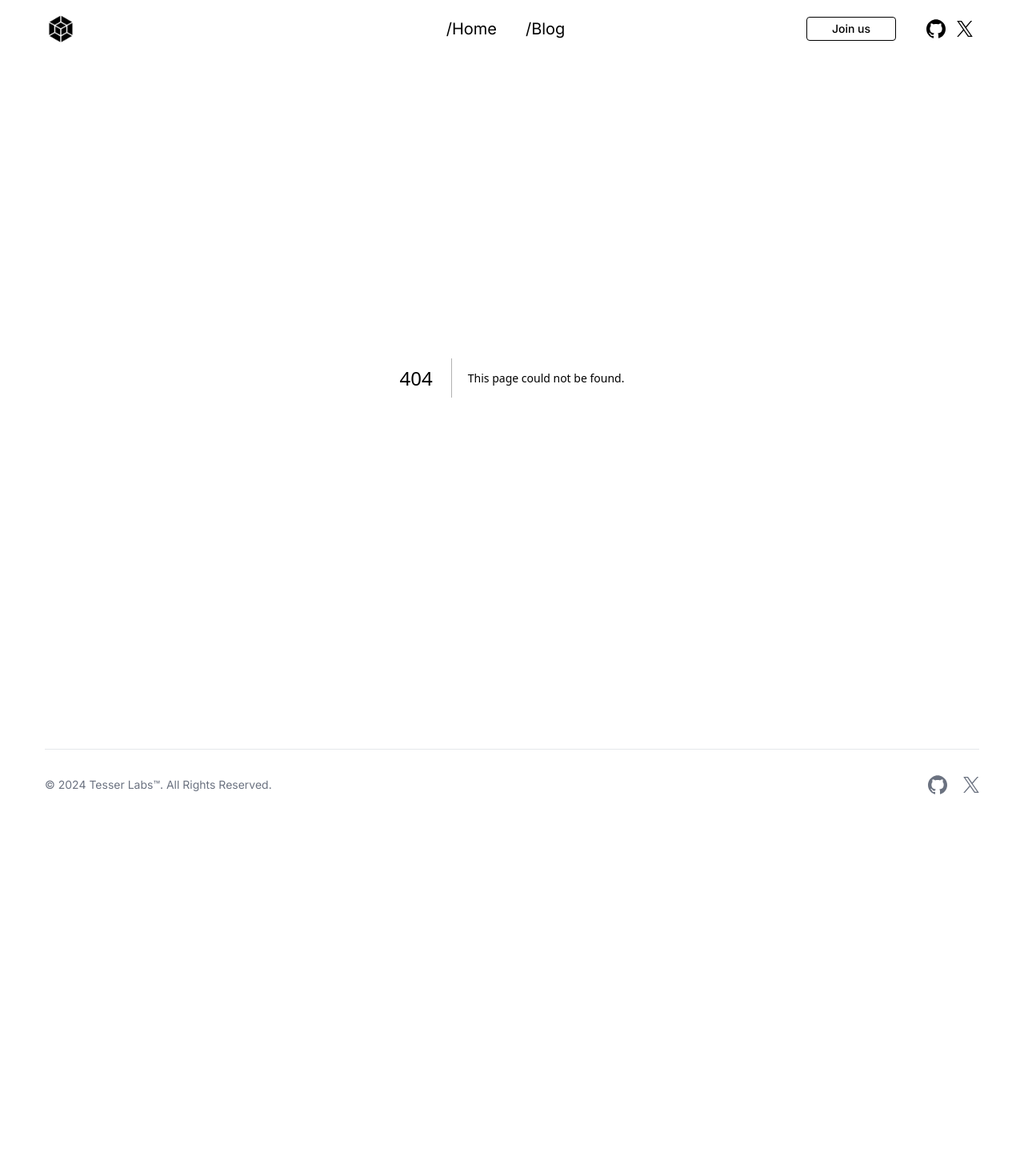
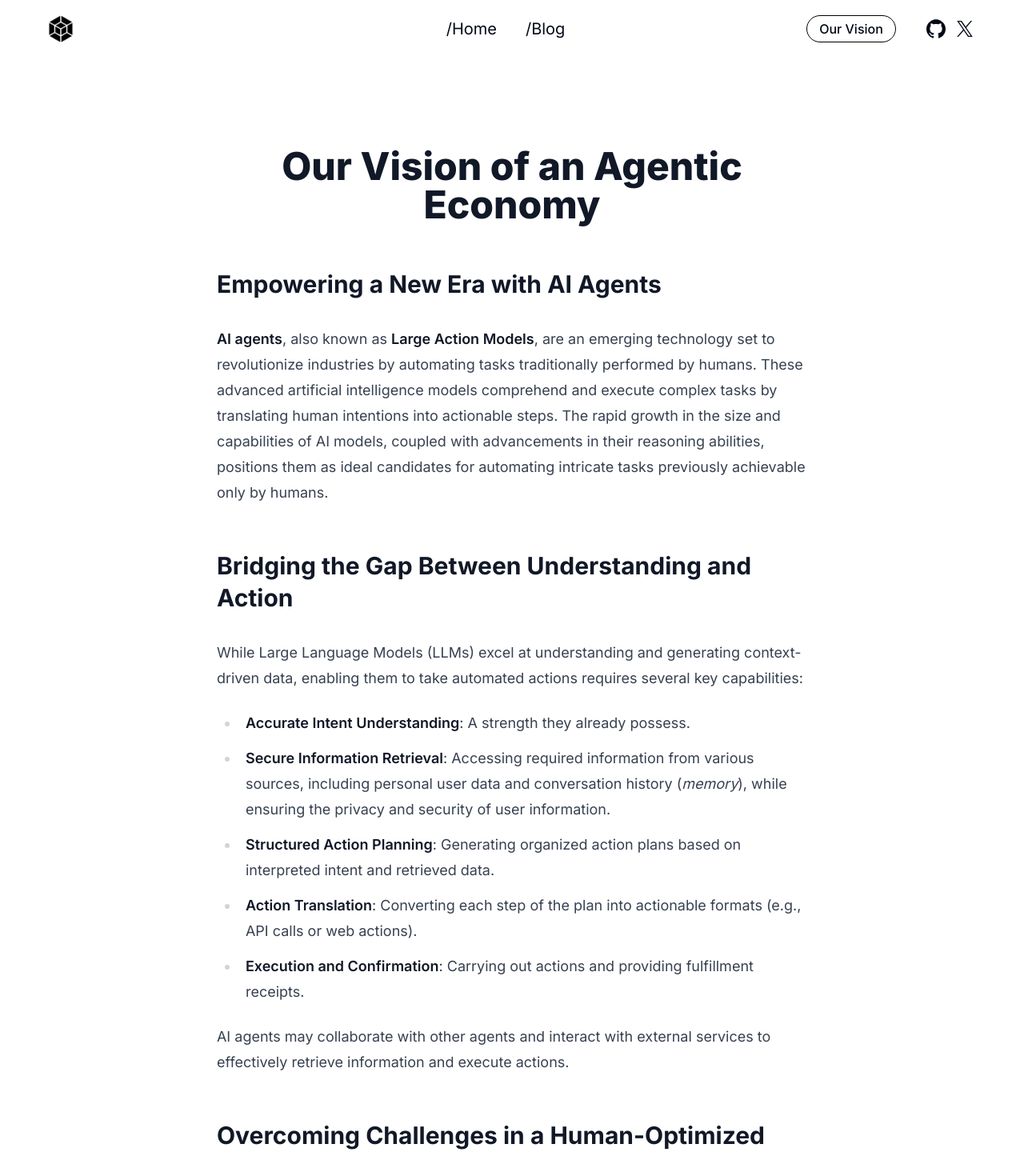
Before and after one commit to hamidra/Tesser-Website, a Next.js app: page /vision in a window 1280 px wide. Before the commit this address had no page. Shown: the top 1445 px of the page at 80% size. Before the commit the page ends 1025 px from the top, so only its background shows below. Built offline with nearby package versions, Linux system fonts and the light colour scheme.

Commit message:
Add vision doc

```diff
--- a/next.config.mjs
+++ b/next.config.mjs
@@ -1,5 +1,13 @@
+import nextMDX from '@next/mdx'
+
+const withMDX = nextMDX()
+
 /** @type {import('next').NextConfig} */
 const nextConfig = {
+  // Configure `pageExtensions` to include MDX files
+  pageExtensions: ['js', 'jsx', 'mdx', 'ts', 'tsx'],
+
+  // Optionally, add any other Next.js config below
   images: {
     remotePatterns: [
       {
@@ -13,4 +21,4 @@ const nextConfig = {
   },
 }
 
-export default nextConfig
+export default withMDX(nextConfig)
--- /dev/null
+++ b/src/app/vision/page.mdx
@@ -0,0 +1,65 @@
+<div className="p-4 mt-24">
+<article className="prose m-auto lg:prose-lg">
+<div className="text-center">
+# Our Vision of an Agentic Economy
+</div>
+
+## Empowering a New Era with AI Agents
+
+**AI agents**, also known as **Large Action Models**, are an emerging technology set to revolutionize industries by automating tasks traditionally performed by humans. These advanced artificial intelligence models comprehend and execute complex tasks by translating human intentions into actionable steps. The rapid growth in the size and capabilities of AI models, coupled with advancements in their reasoning abilities, positions them as ideal candidates for automating intricate tasks previously achievable only by humans.
+
+## Bridging the Gap Between Understanding and Action
+
+While Large Language Models (LLMs) excel at understanding and generating context-driven data, enabling them to take automated actions requires several key capabilities:
+
+- **Accurate Intent Understanding**: A strength they already possess.
+- **Secure Information Retrieval**: Accessing required information from various sources, including personal user data and conversation history (_memory_), while ensuring the privacy and security of user information.
+- **Structured Action Planning**: Generating organized action plans based on interpreted intent and retrieved data.
+- **Action Translation**: Converting each step of the plan into actionable formats (e.g., API calls or web actions).
+- **Execution and Confirmation**: Carrying out actions and providing fulfillment receipts.
+
+AI agents may collaborate with other agents and interact with external services to effectively retrieve information and execute actions.
+
+## Overcoming Challenges in a Human-Optimized Digital World
+
+A significant challenge in designing AI agents is that the internet and digital systems are optimized for human interactions. AI agents do not share the same limitations as humans and may find human-centric user experiences (UX) restrictive, potentially hindering their performance.
+
+For example, current authentication systems—using usernames, passwords, push notifications, or biometric factors—are tailored for humans who may struggle to remember complex authentication keys. These methods can be cumbersome for AI agents. In contrast, key-based authentication utilizing Public Key Infrastructure (PKI) signatures or other cryptographic algorithms is effortless for AI agents, which are not constrained by human memory limitations and can leverage computational efficiency.
+
+Similarly, traditional digital payment mechanisms like credit cards are designed for human usability. Digital-native payment systems based on advanced cryptographic digital wallets and blockchain technology offer more secure and efficient payment rails suitable for AI agents.
+
+## Establishing Identity and Memory for AI Agents
+
+As humans, we possess sovereign identities and control over our personal memories with full privacy. In contrast, the large deep neural network models (LLMs, diffusion models, etc.) that AI agents operate on are inherently stateless. Their outputs and reasoning depend on the context provided to them, which includes historical interactions (_memory_) and identity context necessary to perform tasks and reason on behalf of humans.
+
+To fully realize the potential of AI agents, they will require portable identities and memory contexts. This will enable them to switch between different models and interact seamlessly with other agents, ensuring continuity and coherence in their operations.
+
+## Problem
+
+While the current internet user experience (UX) is optimized for humans, AI agents are on the rise, and AI economies are emerging. To fully unlock their potential, we need AI-native solutions built from the ground up to empower AI agents to perform human tasks. Some of the challenges AI agents currently face include:
+
+- **Authenticating** to perform tasks on behalf of users.
+- **Handling payments** and accessing financial rails in the digital space to pay for goods and services.
+- **Retrieving users' conversation contexts and history** (a.k.a. users' agents' private memories) while protecting users' security and privacy.
+- **Collaborating with human experts and other AI agents** to achieve objectives.
+- **Monetizing their skills**.
+
+## Solution
+
+A set of emerging technologies has come together to enable us to offer a robust solution for scalable AI agent economies. These technologies include:
+
+- **Portable, verifiable identities**
+- **Blockchain, stablecoins, and crypto digital wallets**
+- **Encrypted vectorized data availability layers**
+- **Trusted execution environments for key management and privacy**
+
+Utilizing these technologies, **Tesser** seeks to offer an integrated platform for AI agents to collaborate and perform tasks on behalf of humans.
+
+Tesser allows users to provide their AI agents with portable identities using an integrated identity system based on Decentralized Identifiers (DID) and Verifiable Credentials specifications. Users can issue verifiable credentials to their AI agents to delegate access to their online accounts in a secure and controlled manner. They can set proper authorization guards with granular access control limits to monitor the agents' behavior and revoke their access in case of any sign of misbehavior.
+
+Tesser also provides the agents with an integrated secure digital wallet that users can fund with a specific budget, allowing their AI agents to use it for online digital payments.
+
+Additionally, Tesser provides an AI agent memory layer using an encrypted vectorized database to let users manage their agents' memory. Users are fully in control of their AI agents' memory and can authorize their agents' access based on each agent's identity by issuing or revoking proper verifiable credentials for each agent.
+
+</article>
+</div>
--- a/src/components/site-header.tsx
+++ b/src/components/site-header.tsx
@@ -70,12 +70,11 @@ export function SiteHeader() {
       <nav className="flex flex-1 items-center justify-end md:flex-none">
         <div className="mr-8 hidden md:flex">
           <Link
-            className="flex min-w-28 justify-center rounded-sm border border-black px-3 py-1 text-center text-sm font-medium hover:bg-muted"
-            target="_blank"
+            className="flex min-w-28 justify-center rounded-full border border-black px-3 py-1 text-center font-medium hover:bg-muted"
             rel="noreferrer"
-            href={siteConfig.links.twitter}
+            href="/vision"
           >
-            Join us
+            Our Vision
           </Link>
         </div>
         <nav className="flex items-center">
--- /dev/null
+++ b/src/mdx-components.tsx
@@ -0,0 +1,7 @@
+import type { MDXComponents } from 'mdx/types'
+
+export function useMDXComponents(components: MDXComponents): MDXComponents {
+  return {
+    ...components,
+  }
+}
```
Also changed, not shown: package.json (+22 -18 lines), 1 other file (tests, documents, lock files or other folders).
